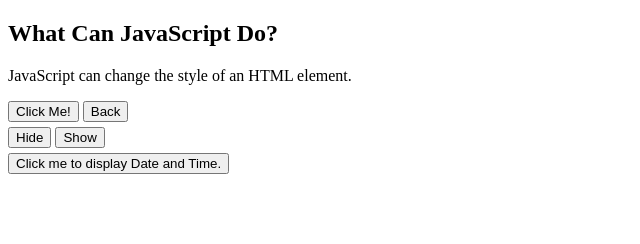
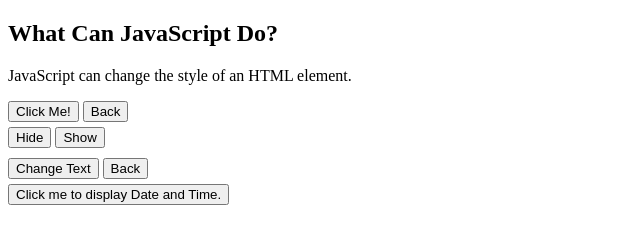
Before and after one commit to NinoPapava/Basic-JavaScript, a plain HTML site: page usingJavaScript/index.html in a window 1280 px wide. Shown: the whole page, without its empty margins (0-640 px from the left). Drawn offline with Linux system fonts and the light colour scheme.

Commit message:
update javascript code

```diff
--- a/usingJavaScript/index.html
+++ b/usingJavaScript/index.html
@@ -24,6 +24,12 @@
     <button type="button" onclick="showDemo()">Show</button>
   </div>
 
+  <!-- JavaScript Can Change HTML Content -->
+  <div>
+    <button type="button" onclick='changeHtml()'>Change Text</button>
+    <button type="button" onclick='backToText()'>Back</button>
+  </div>
+
   <!-- Date -->
   <button type="button"
   onclick="date()">
--- a/usingJavaScript/js/script.js
+++ b/usingJavaScript/js/script.js
@@ -14,6 +14,14 @@ function showDemo (){
   document.getElementById('demo').style.display='block';
 }
 
+function changeHtml (){
+  document.getElementById("demo").innerHTML = "Hello JavaScript!";
+}
+
+function backToText(){
+  document.getElementById("demo").innerHTML = "JavaScript can change the style of an HTML element.";
+}
+
 function date (){
   document.getElementById('demo2').innerHTML = Date();
 }
```
